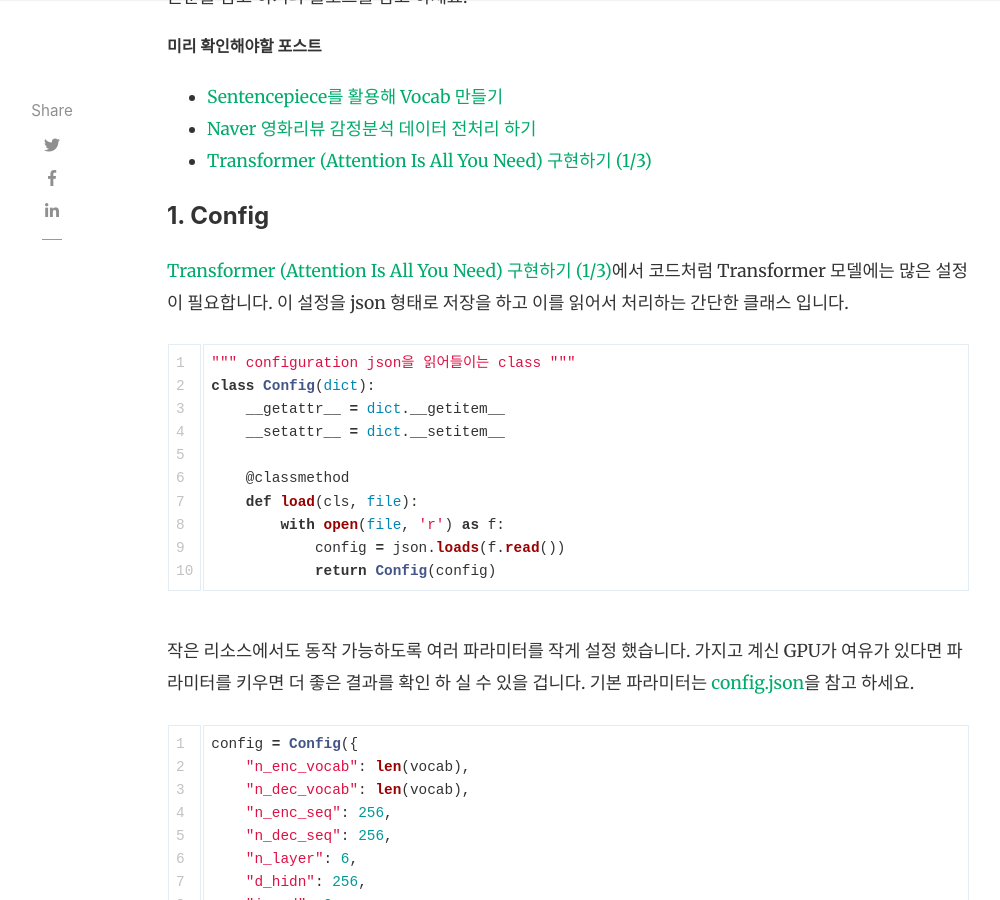
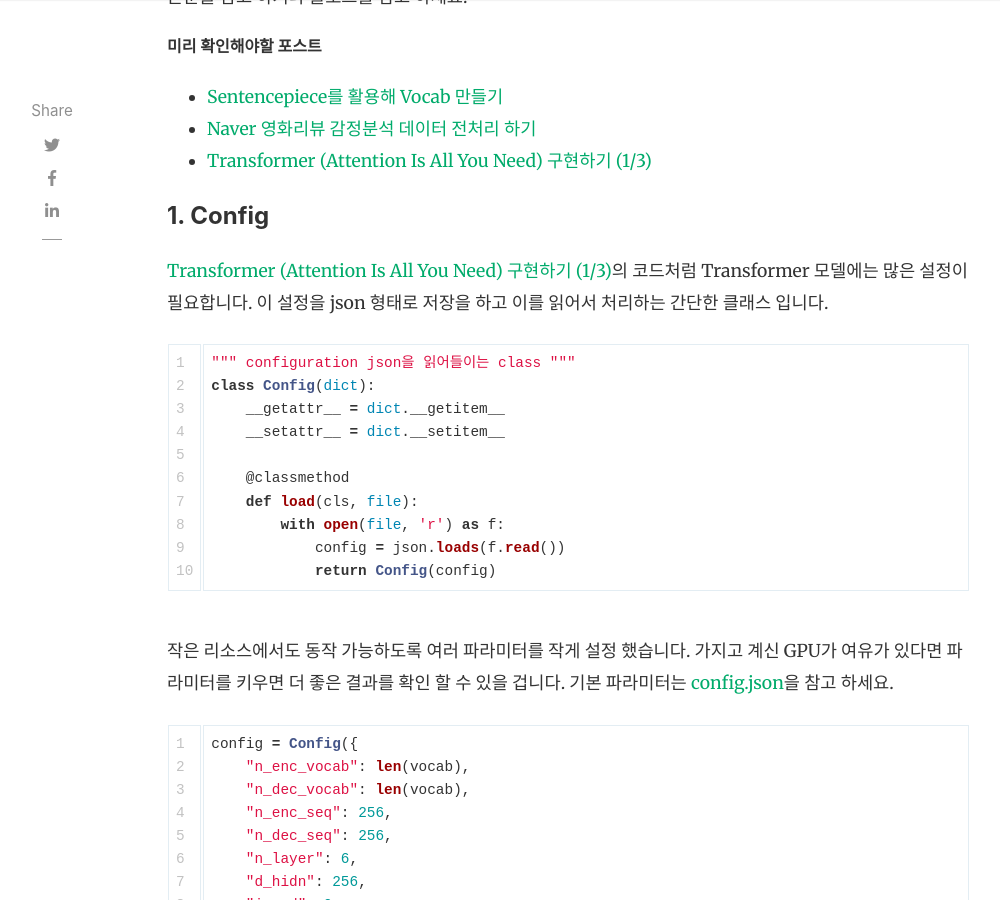
Before and after one commit to paul-hyun/paul-hyun.github.io, a Jekyll site: the page built from _posts/2019-12-19-transformer-02.md, in a window 1280 px wide and 900 px high, scrolled down 1227 px. Shown: the whole window, without its empty margins (118-1118 px from the left). Built offline with Jekyll 4.4.1, drawn with Linux system fonts in a browser that asks for light colours; nearby versions of some CDN libraries; comment, search, counter and statistics services are not loaded.

Commit message:
change contents

````diff
--- a/_posts/2019-12-19-transformer-02.md
+++ b/_posts/2019-12-19-transformer-02.md
@@ -23,7 +23,7 @@ hidden: true
 
 #### 1. Config
 
-[Transformer (Attention Is All You Need) 구현하기 (1/3)](../transformer-01/)에서 코드처럼 Transformer 모델에는 많은 설정이 필요합니다. 이 설정을 json 형태로 저장을 하고 이를 읽어서 처리하는 간단한 클래스 입니다.
+[Transformer (Attention Is All You Need) 구현하기 (1/3)](../transformer-01/)의 코드처럼 Transformer 모델에는 많은 설정이 필요합니다. 이 설정을 json 형태로 저장을 하고 이를 읽어서 처리하는 간단한 클래스 입니다.
 
 ```python
 """ configuration json을 읽어들이는 class """
@@ -38,7 +38,7 @@ class Config(dict):
             return Config(config)
 ```
 
-작은 리소스에서도 동작 가능하도록 여러 파라미터를 작게 설정 했습니다. 가지고 계신 GPU가 여유가 있다면 파라미터를 키우면 더 좋은 결과를 확인 하 실 수 있을 겁니다. 기본 파라미터는 [config.json](https://github.com/paul-hyun/transformer-evolution/blob/master/transformer/config.json){:target="_blank"}을 참고 하세요.
+작은 리소스에서도 동작 가능하도록 여러 파라미터를 작게 설정 했습니다. 가지고 계신 GPU가 여유가 있다면 파라미터를 키우면 더 좋은 결과를 확인 할 수 있을 겁니다. 기본 파라미터는 [config.json](https://github.com/paul-hyun/transformer-evolution/blob/master/transformer/config.json){:target="_blank"}을 참고 하세요.
 
 ```python
 config = Config({
````
